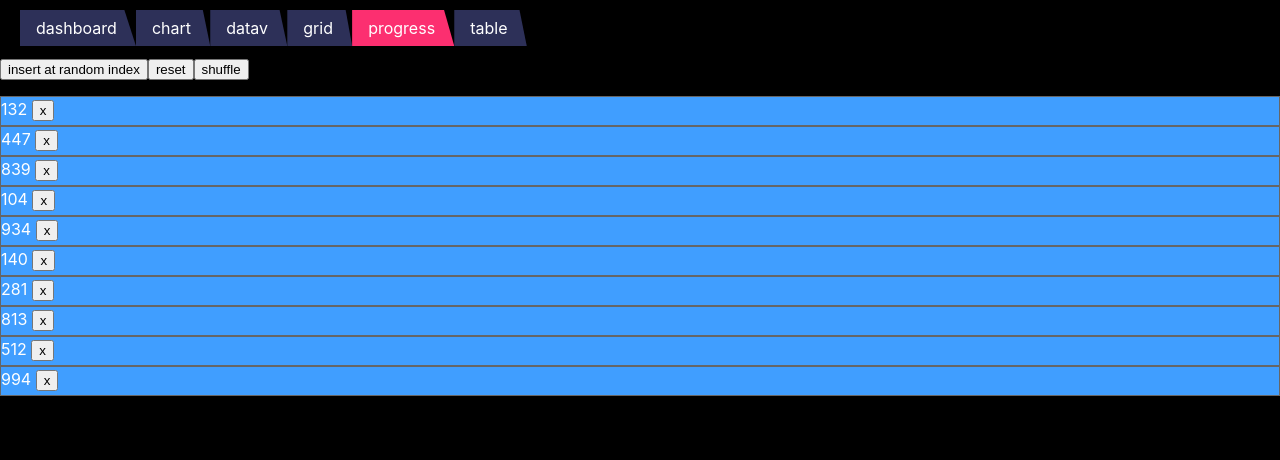
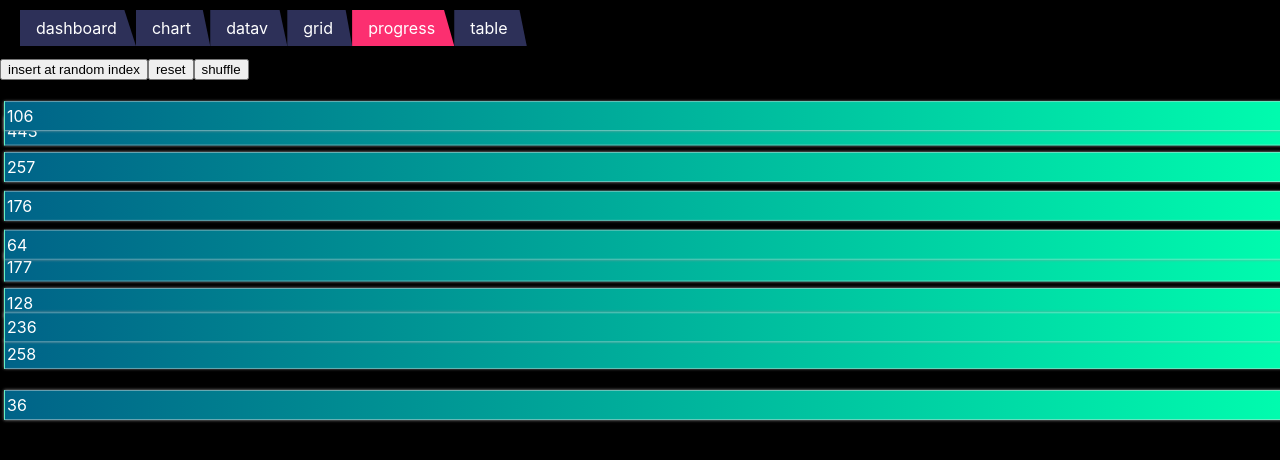
Before and after one commit to shiliangL/vue-datav3, a Vue app: page /viewAuto/progress in a window 1280 px wide. Shown: the top 460 px of the page. Built offline with nearby package versions, Linux system fonts and the light colour scheme.

Commit message:
2023年3月18日++

```diff
--- a/src/viewAuto/progress/index.vue
+++ b/src/viewAuto/progress/index.vue
@@ -5,9 +5,9 @@
     <button @click="shuffle">shuffle</button>
 
     <TransitionGroup
-      tag="ul"
+      tag="div"
       name="fade"
-      class="container"
+      class="progress_wrapper"
     >
       <div
         v-for="item in items"
@@ -15,7 +15,6 @@
         :key="item.id"
       >
         {{ item.value }}
-        <button @click="remove(item)">x</button>
       </div>
     </TransitionGroup>
   </div>
@@ -25,7 +24,7 @@
 <script>
 
 import { nanoid } from 'nanoid'
-import { ref, defineComponent, TransitionGroup, onUpdated } from 'vue'
+import { ref, defineComponent, TransitionGroup, nextTick } from 'vue'
 
 export default defineComponent({
   components: {
@@ -48,6 +47,10 @@ export default defineComponent({
         id: nanoid(),
         value: Math.round(Math.random() * 1000)
       })
+
+      nextTick(() => {
+        shuffle()
+      })
     }
 
     function reset () {
@@ -55,7 +58,8 @@ export default defineComponent({
     }
 
     function shuffle () {
-      items.value = items.value.slice(0).sort(({ value: a }, { value: b }) => (b - a))
+      // items.value = items.value.slice(0).sort(({ value: a }, { value: b }) => (b - a))
+      items.value = items.value.sort(({ value: a }, { value: b }) => (b - a))
       console.log('items.value', items.value)
     }
 
@@ -66,9 +70,12 @@ export default defineComponent({
       }
     }
 
-    onUpdated(() => {
+    setInterval(() => {
+      items.value.forEach(item => {
+        item.value = Math.round(Math.random() * 500)
+      })
       shuffle()
-    })
+    }, 2500)
 
     return {
       items,
@@ -81,19 +88,22 @@ export default defineComponent({
 })
 </script>
 
-<style scoped>
-.container {
+<style scoped lang="scss">
+.progress_wrapper {
+  padding: 0;
   position: relative;
-  padding: 0;
-}
-
-.item {
-  width: 100%;
-  height: 30px;
-  color: #fff;
-  border: 1px solid #666;
-  box-sizing: border-box;
-  background-color: #409eff;
+  .item {
+    width: 100%;
+    margin: 4px;
+    padding: 2px;
+    color: #fff;
+    box-sizing: border-box;
+    border: 1px solid #666;
+    box-shadow: 0 0 3px #999;
+    border: 1px solid rgba(225, 225, 225, 0.45);
+    // background: linear-gradient(-90deg, #5071ff, #21cdff);
+    background:  linear-gradient(-90deg, #00fcae, #006388);
+  }
 }
 
 /* 1. 声明过渡效果 */
```
